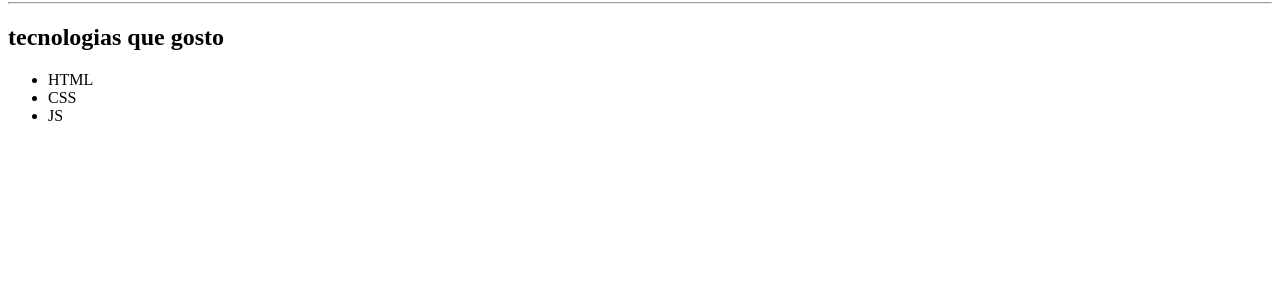
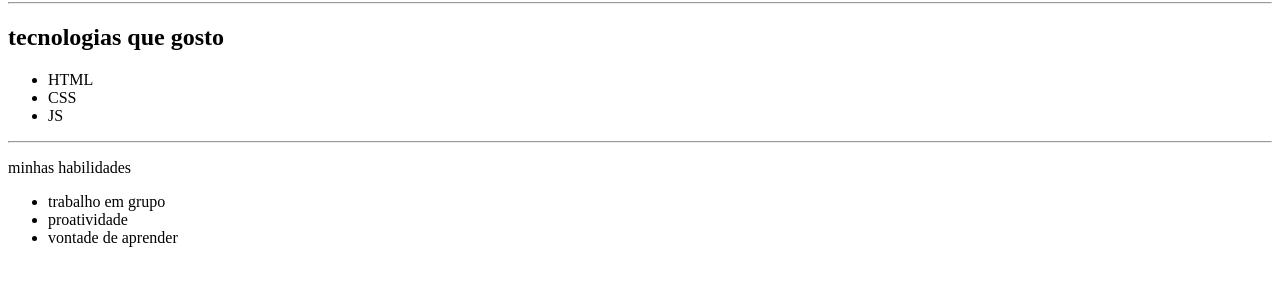
Before and after one commit to gabrielSANTANAmorais/meu-site, a plain HTML site: page index.html in a window 1280 px wide. Shown: the part 64-350 px from the top of the page. Drawn offline with Linux system fonts and the light colour scheme.

Commit message:
ascionei minha habilidades

```diff
--- a/index.html
+++ b/index.html
@@ -14,5 +14,12 @@ meu site
         <LI>CSS</LI>
         <LI>JS</LI>
     </ul>
+    <hr>
+    <p> minhas habilidades</p>
+    <ul>
+        <li>trabalho em grupo</li>
+        <li>proatividade</li>
+        <li>vontade de aprender</li>
+    </ul>
 </body>
     </html>
```
